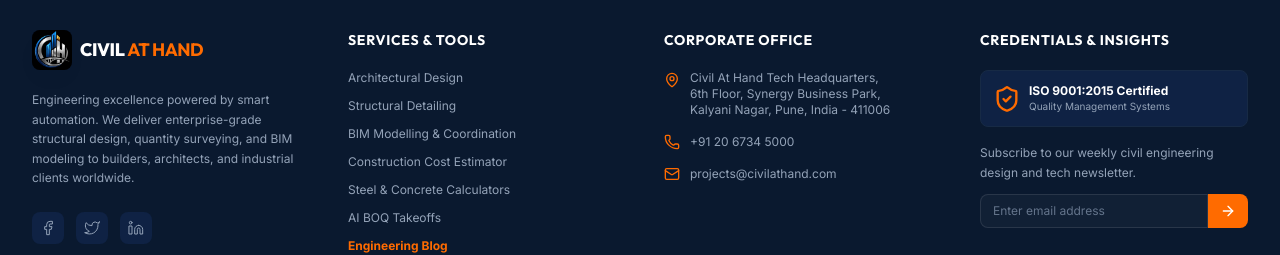
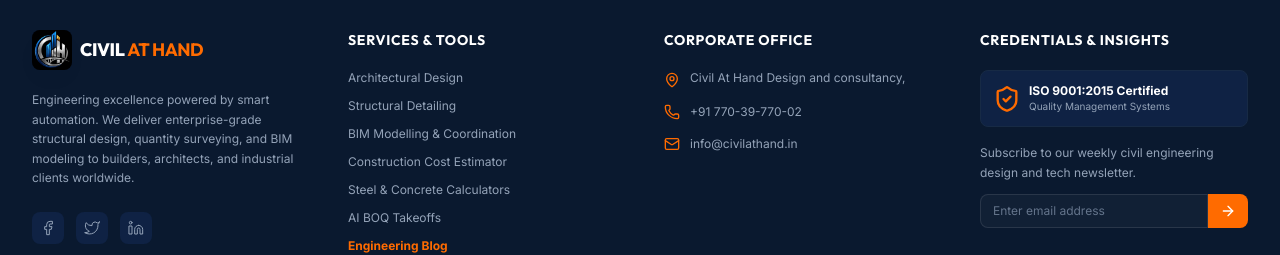
Before and after one commit to civilathandwork/civilathand-v1, a Next.js app: page /blog in a window 1280 px wide. Shown: the part 951-1206 px from the top of the page. Built offline with nearby package versions, Linux system fonts and the light colour scheme.

Commit message:
Update Footer.tsx

```diff
--- a/src/components/Footer.tsx
+++ b/src/components/Footer.tsx
@@ -109,18 +109,16 @@ export const Footer: React.FC = () => {
               <li className="flex items-start gap-2.5">
                 <MapPin className="h-4 w-4 text-orange-500 flex-shrink-0 mt-0.5" />
                 <span>
-                  Civil At Hand Tech Headquarters,<br />
-                  6th Floor, Synergy Business Park,<br />
-                  Kalyani Nagar, Pune, India - 411006
+                  Civil At Hand Design and consultancy,<br />
                 </span>
               </li>
               <li className="flex items-center gap-2.5">
                 <Phone className="h-4 w-4 text-orange-500 flex-shrink-0" />
-                <span>+91 20 6734 5000</span>
+                <span>+91 770-39-770-02</span>
               </li>
               <li className="flex items-center gap-2.5">
                 <Mail className="h-4 w-4 text-orange-500 flex-shrink-0" />
-                <span>projects@civilathand.com</span>
+                <span>info@civilathand.in</span>
               </li>
             </ul>
           </div>
```
